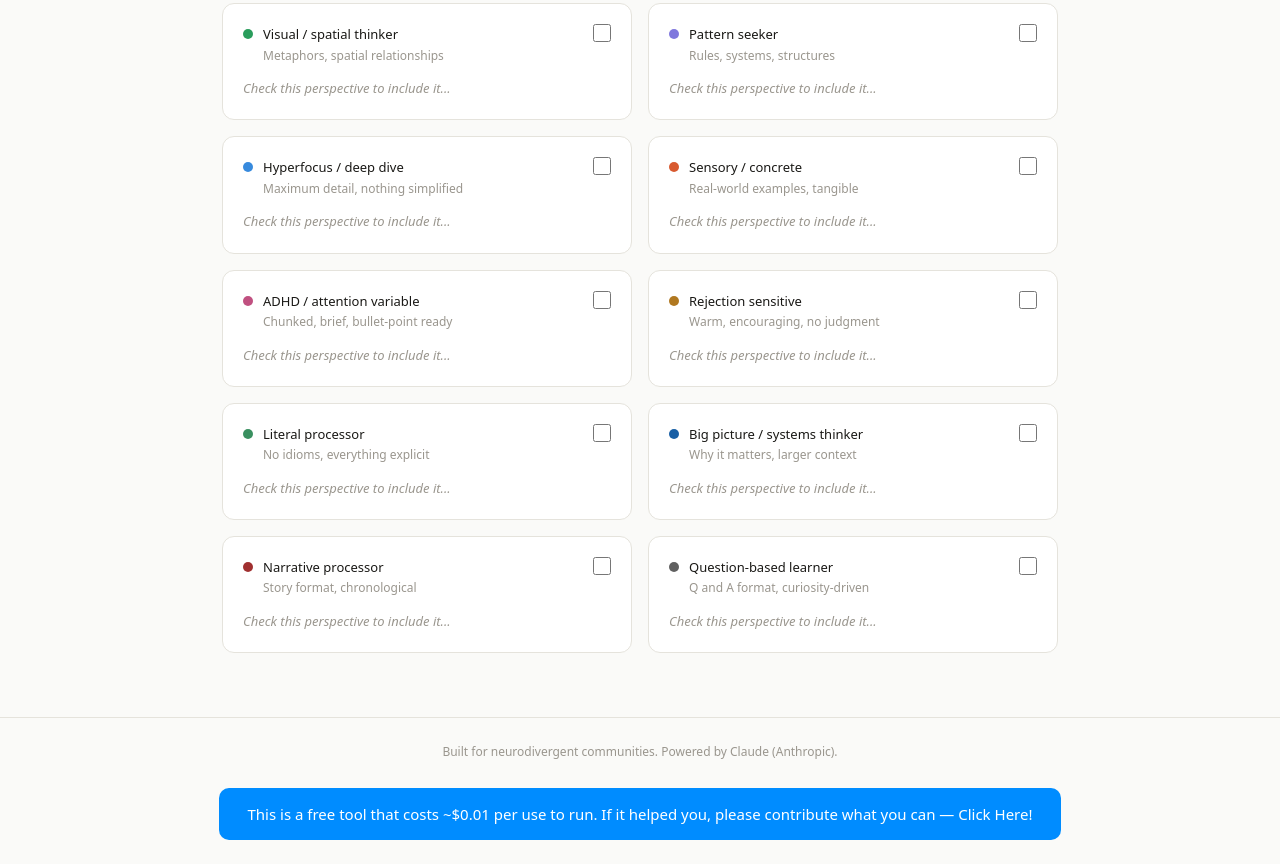
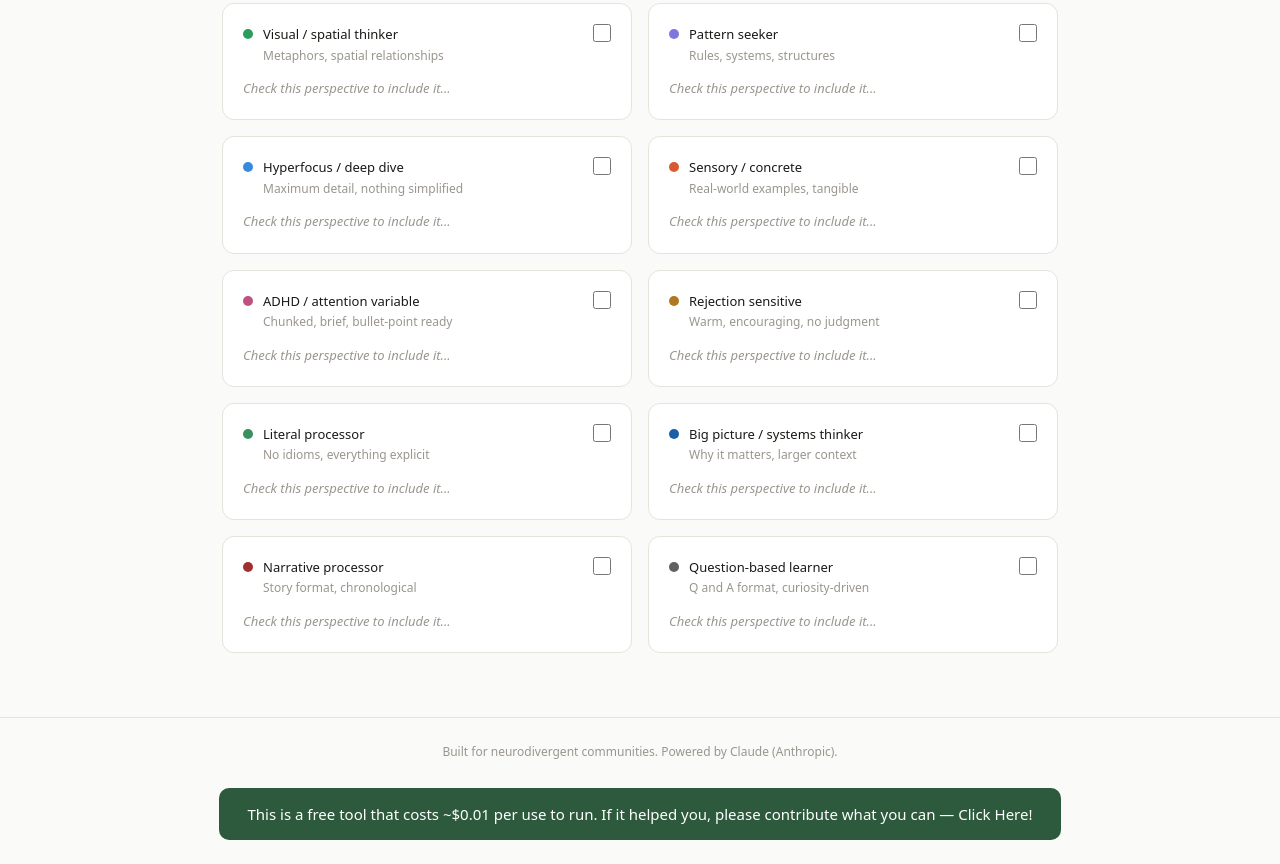
Before and after one commit to purelyem/nd-translator-, a website: page public/index.html in a window 1280 px wide. Shown: the part 567-1431 px from the top of the page. Drawn offline with Linux system fonts and the light colour scheme.

Commit message:
Update index.html

```diff
--- a/public/index.html
+++ b/public/index.html
@@ -85,7 +85,7 @@
 <footer>
   Built for neurodivergent communities. Powered by Claude (Anthropic).
   <br><br>
-  <a href="https://paypal.me/NPTdonate?country.x=US&locale.x=en_US" target="_blank" rel="noopener" style="display:inline-block;background:#008CFF;color:#fff;font-size:15px;font-weight:500;padding:14px 28px;border-radius:10px;text-decoration:none;margin-top:8px;">This is a free tool that costs ~$0.01 per use to run. If it helped you, please contribute what you can — Click Here!</a>
+  <a href="https://paypal.me/NPTdonate?country.x=US&locale.x=en_US" target="_blank" rel="noopener" style="display:inline-block;background:#2D5A3D;color:#fff;font-size:15px;font-weight:500;padding:14px 28px;border-radius:10px;text-decoration:none;margin-top:8px;">This is a free tool that costs ~$0.01 per use to run. If it helped you, please contribute what you can — Click Here!</a>
 </footer>
 <script>
 var P = [
```
